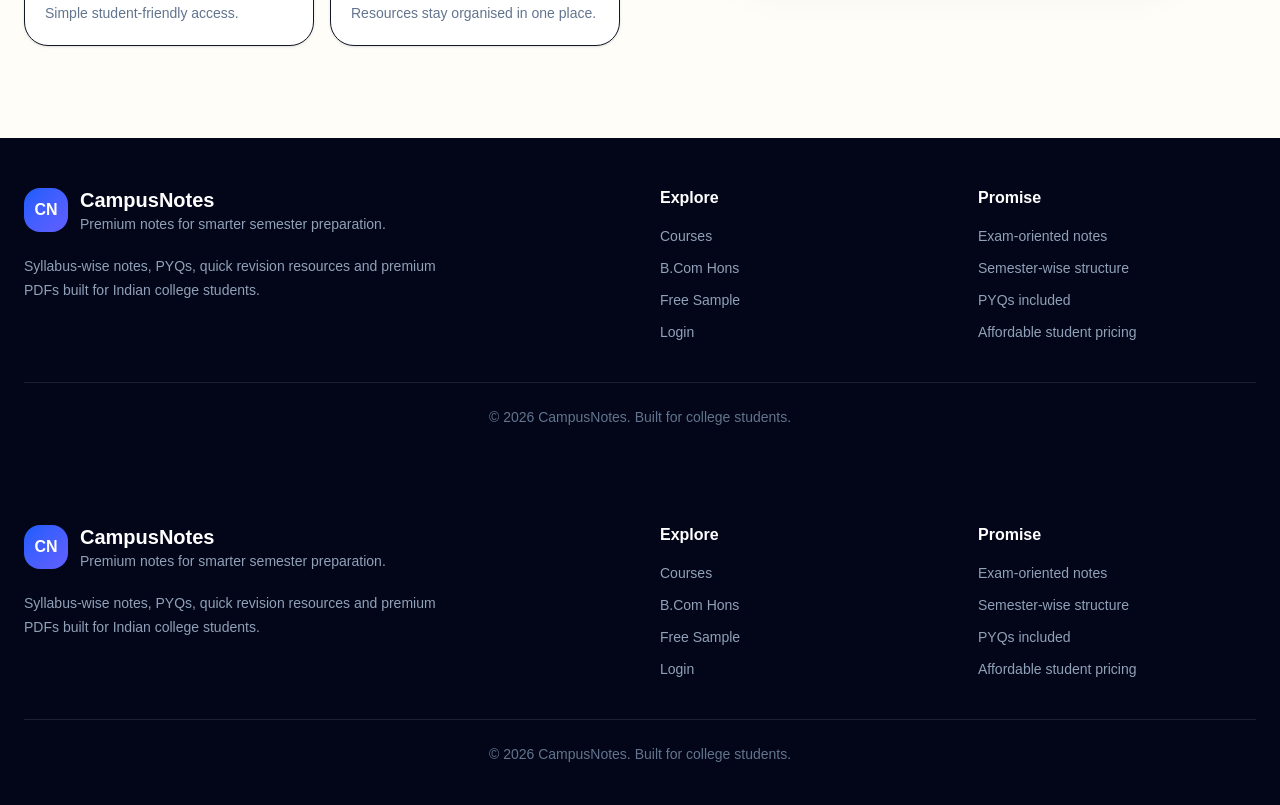
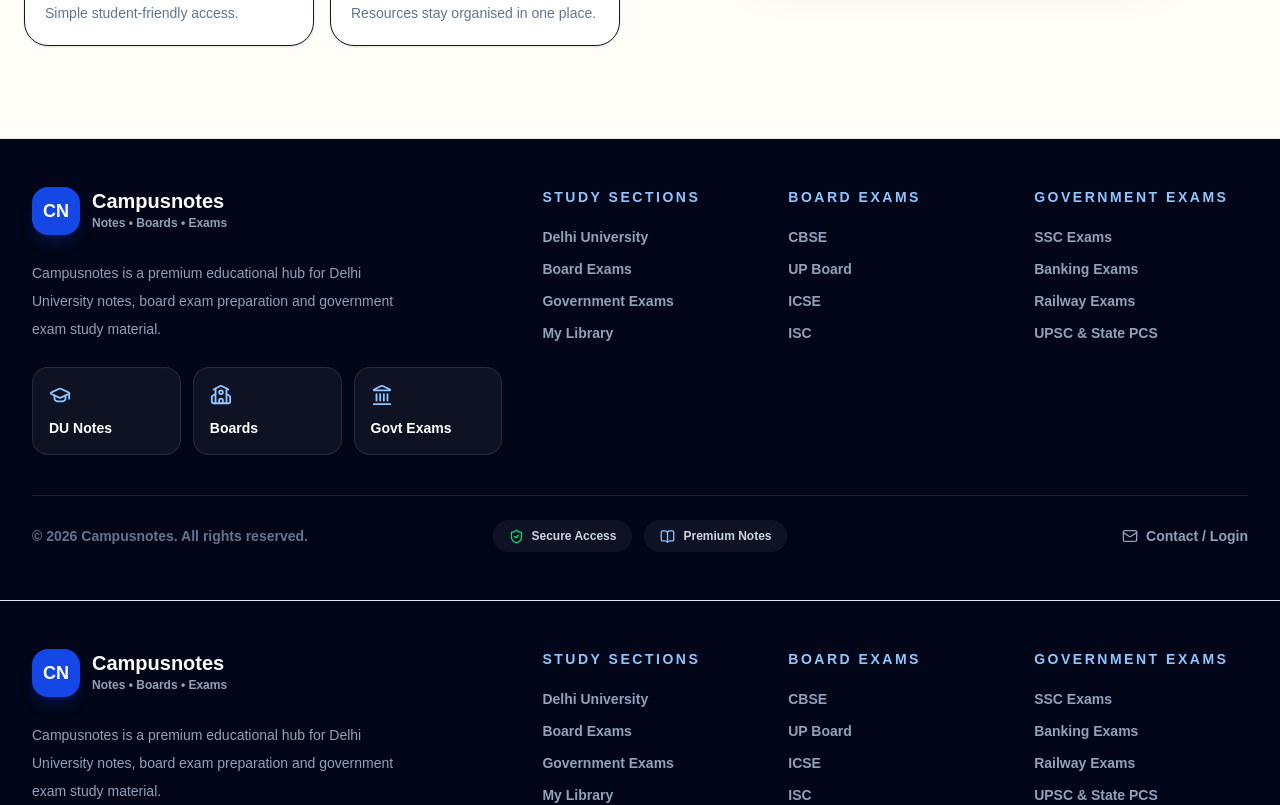
Before and after one commit to skmr68022-bot/campusnotes, a Next.js app in the folder campusnote/: page /login in a window 1280 px wide. Shown: the part 800-1605 px from the top of the page. Built offline with nearby package versions, Linux system fonts and the light colour scheme.

Commit message:
Update navbar and footer for multi-section platform

```diff
--- a/campusnote/components/Footer.tsx
+++ b/campusnote/components/Footer.tsx
@@ -1,61 +1,146 @@
 import Link from "next/link";
+import {
+  BookOpen,
+  GraduationCap,
+  Landmark,
+  Mail,
+  School,
+  ShieldCheck,
+} from "lucide-react";
+
+const footerSections = [
+  {
+    title: "Study Sections",
+    links: [
+      { label: "Delhi University", href: "/du" },
+      { label: "Board Exams", href: "/boards" },
+      { label: "Government Exams", href: "/government-exams" },
+      { label: "My Library", href: "/library" },
+    ],
+  },
+  {
+    title: "Board Exams",
+    links: [
+      { label: "CBSE", href: "/boards/cbse" },
+      { label: "UP Board", href: "/boards/up-board" },
+      { label: "ICSE", href: "/boards/icse" },
+      { label: "ISC", href: "/boards/isc" },
+    ],
+  },
+  {
+    title: "Government Exams",
+    links: [
+      { label: "SSC Exams", href: "/government-exams/ssc" },
+      { label: "Banking Exams", href: "/government-exams/banking" },
+      { label: "Railway Exams", href: "/government-exams/railway" },
+      { label: "UPSC & State PCS", href: "/government-exams/upsc-state-pcs" },
+    ],
+  },
+];
 
 export default function Footer() {
   return (
-    <footer className="bg-slate-950 text-white">
-      <div className="mx-auto max-w-7xl px-4 py-12 md:px-6">
-        <div className="grid gap-10 md:grid-cols-4">
-          <div className="md:col-span-2">
-            <div className="flex items-center gap-3">
-              <div className="flex h-11 w-11 items-center justify-center rounded-2xl bg-linear-to-br from-blue-600 to-indigo-500 font-black">
+    <footer className="border-t border-slate-200 bg-slate-950 text-white">
+      <div className="mx-auto max-w-7xl px-4 py-12 sm:px-6 lg:px-8">
+        <div className="grid gap-10 lg:grid-cols-[1.2fr_1.8fr]">
+          <div>
+            <Link href="/" className="flex items-center gap-3">
+              <div className="flex h-12 w-12 items-center justify-center rounded-2xl bg-blue-700 text-lg font-black text-white shadow-lg shadow-blue-700/20">
                 CN
               </div>
 
               <div>
-                <h2 className="text-xl font-black">CampusNotes</h2>
-                <p className="text-sm text-slate-400">
-                  Premium notes for smarter semester preparation.
+                <p className="text-xl font-black leading-none">Campusnotes</p>
+                <p className="mt-1 text-xs font-bold text-slate-400">
+                  Notes • Boards • Exams
                 </p>
               </div>
-            </div>
+            </Link>
 
-            <p className="mt-5 max-w-md text-sm leading-6 text-slate-400">
-              Syllabus-wise notes, PYQs, quick revision resources and premium
-              PDFs built for Indian college students.
+            <p className="mt-6 max-w-sm text-sm font-medium leading-7 text-slate-400">
+              Campusnotes is a premium educational hub for Delhi University
+              notes, board exam preparation and government exam study material.
             </p>
-          </div>
 
-          <div>
-            <h3 className="font-bold">Explore</h3>
-            <div className="mt-4 space-y-3 text-sm text-slate-400">
-              <Link href="/#courses" className="block hover:text-white">
-                Courses
-              </Link>
-              <Link href="/course/bcom-hons" className="block hover:text-white">
-                B.Com Hons
-              </Link>
-              <Link href="/#samples" className="block hover:text-white">
-                Free Sample
-              </Link>
-              <Link href="/login" className="block hover:text-white">
-                Login
-              </Link>
+            <div className="mt-6 grid gap-3 sm:grid-cols-3">
+              {[
+                {
+                  label: "DU Notes",
+                  icon: GraduationCap,
+                },
+                {
+                  label: "Boards",
+                  icon: School,
+                },
+                {
+                  label: "Govt Exams",
+                  icon: Landmark,
+                },
+              ].map((item) => {
+                const Icon = item.icon;
+
+                return (
+                  <div
+                    key={item.label}
+                    className="rounded-2xl border border-white/10 bg-white/5 p-4"
+                  >
+                    <Icon size={22} className="text-blue-300" />
+                    <p className="mt-3 text-sm font-black text-white">
+                      {item.label}
+                    </p>
+                  </div>
+                );
+              })}
             </div>
           </div>
 
-          <div>
-            <h3 className="font-bold">Promise</h3>
-            <div className="mt-4 space-y-3 text-sm text-slate-400">
-              <p>Exam-oriented notes</p>
-              <p>Semester-wise structure</p>
-              <p>PYQs included</p>
-              <p>Affordable student pricing</p>
-            </div>
+          <div className="grid gap-8 sm:grid-cols-3">
+            {footerSections.map((section) => (
+              <div key={section.title}>
+                <h3 className="text-sm font-black uppercase tracking-[0.18em] text-blue-300">
+                  {section.title}
+                </h3>
+
+                <div className="mt-5 space-y-3">
+                  {section.links.map((link) => (
+                    <Link
+                      key={link.href}
+                      href={link.href}
+                      className="block text-sm font-bold text-slate-400 transition hover:text-white"
+                    >
+                      {link.label}
+                    </Link>
+                  ))}
+                </div>
+              </div>
+            ))}
           </div>
         </div>
 
-        <div className="mt-10 border-t border-white/10 pt-6 text-center text-sm text-slate-500">
-          © 2026 CampusNotes. Built for college students.
+        <div className="mt-10 grid gap-4 border-t border-white/10 pt-6 md:grid-cols-3 md:items-center">
+          <p className="text-sm font-bold text-slate-500">
+            © {new Date().getFullYear()} Campusnotes. All rights reserved.
+          </p>
+
+          <div className="flex flex-wrap gap-3 md:justify-center">
+            <span className="inline-flex items-center gap-2 rounded-full bg-white/5 px-4 py-2 text-xs font-black text-slate-300">
+              <ShieldCheck size={15} className="text-green-400" />
+              Secure Access
+            </span>
+
+            <span className="inline-flex items-center gap-2 rounded-full bg-white/5 px-4 py-2 text-xs font-black text-slate-300">
+              <BookOpen size={15} className="text-blue-300" />
+              Premium Notes
+            </span>
+          </div>
+
+          <Link
+            href="/login"
+            className="inline-flex items-center gap-2 text-sm font-black text-slate-400 transition hover:text-white md:justify-self-end"
+          >
+            <Mail size={16} />
+            Contact / Login
+          </Link>
         </div>
       </div>
     </footer>
```
